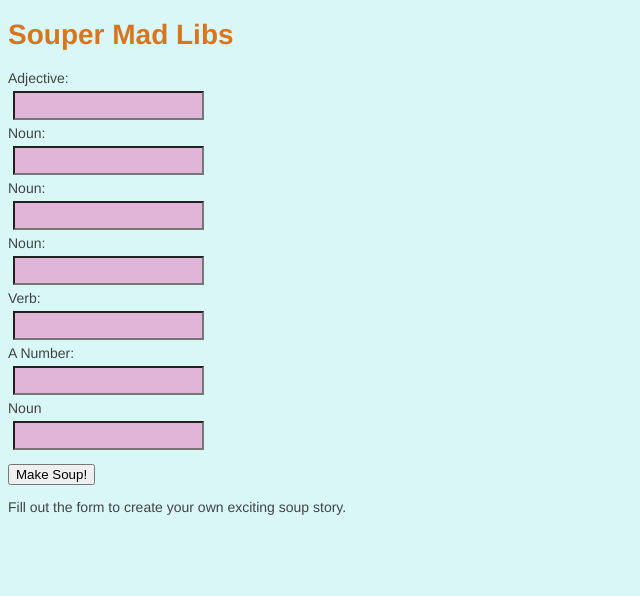
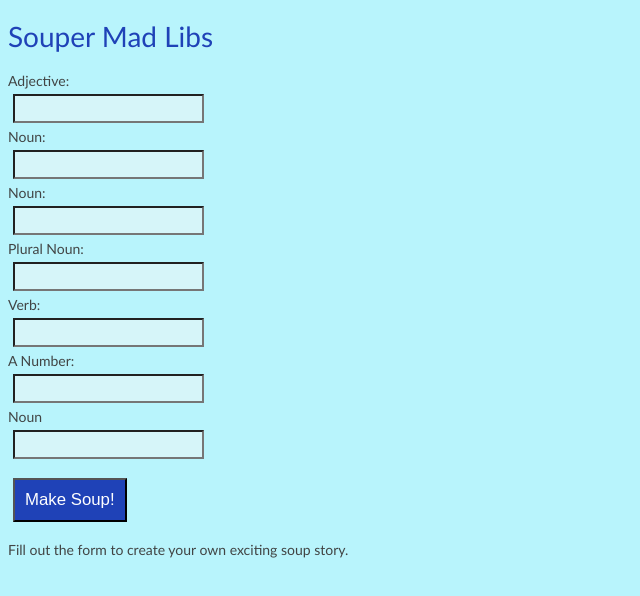
Before and after one commit to maybeemily/mad-lib-fun, a plain HTML site: page index.html in a window 1280 px wide. Shown: the whole page, without its empty margins (0-640 px from the left). Drawn offline with Linux system fonts and the light colour scheme.

Commit message:
changed labels to make recipe better

```diff
--- a/index.html
+++ b/index.html
@@ -5,7 +5,7 @@
     <meta name="viewport" content="width=device-width, initial-scale=1.0">
     <link rel="stylesheet" href="main.css">
 
-    <title>The Very Best Mad Lib Game Ever</title>
+    <title>Souper Mad Libs</title>
 </head>
 <body>
     <h1>Souper Mad Libs</h1>
@@ -26,7 +26,7 @@
         </label>
 
     <label>
-        Noun:
+        Plural Noun:
         <input id="noun3">
     </label>
 
--- a/main.css
+++ b/main.css
@@ -1,25 +1,27 @@
 body {
-    background-color:#d9f7f7;
+    background-color:#b8f4fc;
     color:#414444;
-    font-family: Helvetica Neue, Helvetica, Arial, sans-serif;
+    font-family: Futura, Trebuchet MS, Arial, sans-serif;
     font-size:14px;
+    font-weight: 100;
 }
 
 h1 {
-    color:#d87620;
+    color:#1f42b7;
+    font-weight: 200;
 }
 input {
     display:block;
     padding:5px;
     margin:5px;
-    background-color:#e0b5d7;
+    background-color:#d6f5f9;
+}
 
 button {
-    background-color:#b7381f;
+    background-color:#1f42b7;
     color:white;
     padding:10px;
     margin:5px;
-    font-size: 1.2em;
-    border-width:2px;
-    border-color:#1eb7b7;
+    font-size:1.2em;
+
 }
```
